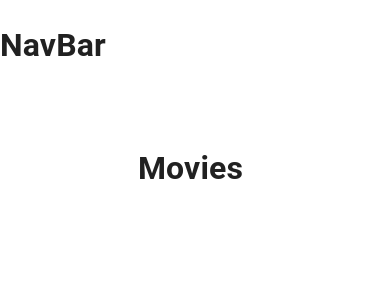
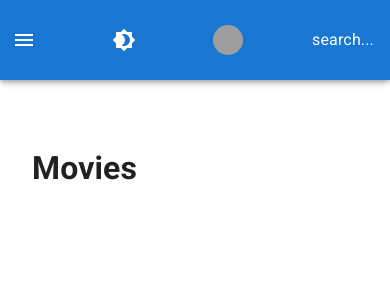
Before and after one commit to humayunahmed82/filmpire, a React (Vite) app: page / in a window 390 px wide. Shown: the top 300 px of the page. Built offline with nearby package versions, Linux system fonts and the light colour scheme; grey boxes are pictures that could not be loaded.

Commit message:
The Navigation Bar has been successfully completed.
The Navigation Bar has been successfully completed.

```diff
--- a/index.html
+++ b/index.html
@@ -4,6 +4,13 @@
 		<meta charset="UTF-8" />
 		<link rel="icon" type="image/svg+xml" href="/vite.svg" />
 		<meta name="viewport" content="width=device-width, initial-scale=1.0" />
+
+		<link rel="preconnect" href="https://fonts.googleapis.com" />
+		<link rel="preconnect" href="https://fonts.gstatic.com" crossorigin />
+		<link
+			rel="stylesheet"
+			href="https://fonts.googleapis.com/css2?family=Roboto:wght@300;400;500;600;700&display=swap"
+		/>
 		<title>Vite + React</title>
 	</head>
 	<body>
--- a/src/components/NavBar/NavBar.jsx
+++ b/src/components/NavBar/NavBar.jsx
@@ -1,5 +1,75 @@
+import { Link } from "react-router-dom";
+import {
+	AppBar,
+	Toolbar,
+	useMediaQuery,
+	IconButton,
+	useTheme,
+	Button,
+	Avatar,
+} from "@mui/material";
+
+import {
+	Menu,
+	Brightness4,
+	Brightness7,
+	AccountCircle,
+} from "@mui/icons-material";
+
+import useStyle from "./styles";
+
 const NavBar = () => {
-	return <h1>NavBar</h1>;
+	const classes = useStyle();
+	const isMobile = useMediaQuery("(max-width:600px)");
+	const theme = useTheme();
+	const isAuthenticated = true;
+
+	return (
+		<AppBar>
+			<Toolbar className={classes.toolbar}>
+				{isMobile && (
+					<IconButton
+						color="inherit"
+						edge="start"
+						style={{ outline: "none" }}
+						onClick={() => {}}
+						className={classes.menuButton}
+					>
+						<Menu />
+					</IconButton>
+				)}
+				<IconButton color="inherit" sx={{ ml: 1 }} onClick={() => {}}>
+					{theme.palette.mode === "dark" ? <Brightness7 /> : <Brightness4 />}
+				</IconButton>
+				{!isMobile && "search..."}
+				<div className="">
+					{!isAuthenticated ? (
+						<Button color="inherit" onClick={() => {}}>
+							Login &nbsp; <AccountCircle />
+						</Button>
+					) : (
+						<Button
+							color="inherit"
+							component={Link}
+							to={`/profile/:id`}
+							className={classes.linkButton}
+							onClick={() => {}}
+						>
+							{!isMobile && <>My Movies &nbsp;</>}
+							<Avatar
+								style={{ width: 30, height: 30 }}
+								alt="Profile"
+								src="https://cdn.pixabay.com/photo/2016/08/08/09/17/avatar-1577909_1280.png"
+							/>
+						</Button>
+					)}
+				</div>
+				{isMobile && "search..."}
+			</Toolbar>
+		</AppBar>
+	);
 };
 
 export default NavBar;
+
+// 1. Navigation Bar - 9:00
--- /dev/null
+++ b/src/components/NavBar/styles.js
@@ -0,0 +1,20 @@
+import { makeStyles } from "@mui/styles";
+
+export default makeStyles((theme) => ({
+	toolbar: {
+		height: "80px",
+		display: "flex",
+		justifyContent: "space-between",
+		marginLeft: "240px",
+		[theme.breakpoints.down("sm")]: {
+			marginLeft: "0",
+			flexWrap: "wrap",
+		},
+	},
+	menuButton: {
+		marginRight: theme.spacing(2),
+		[theme.breakpoints.up("sm")]: {
+			display: "none",
+		},
+	},
+}));
--- a/src/main.jsx
+++ b/src/main.jsx
@@ -1,13 +1,18 @@
 import React from "react";
 import ReactDOM from "react-dom/client";
 import { BrowserRouter } from "react-router-dom";
+import { ThemeProvider, createTheme } from "@mui/material/styles";
 
 import App from "./App.jsx";
 
+const theme = createTheme({});
+
 ReactDOM.createRoot(document.getElementById("root")).render(
-	<React.StrictMode>
-		<BrowserRouter>
-			<App />
-		</BrowserRouter>
-	</React.StrictMode>
+	<ThemeProvider theme={theme}>
+		<React.StrictMode>
+			<BrowserRouter>
+				<App />
+			</BrowserRouter>
+		</React.StrictMode>
+	</ThemeProvider>
 );
```
